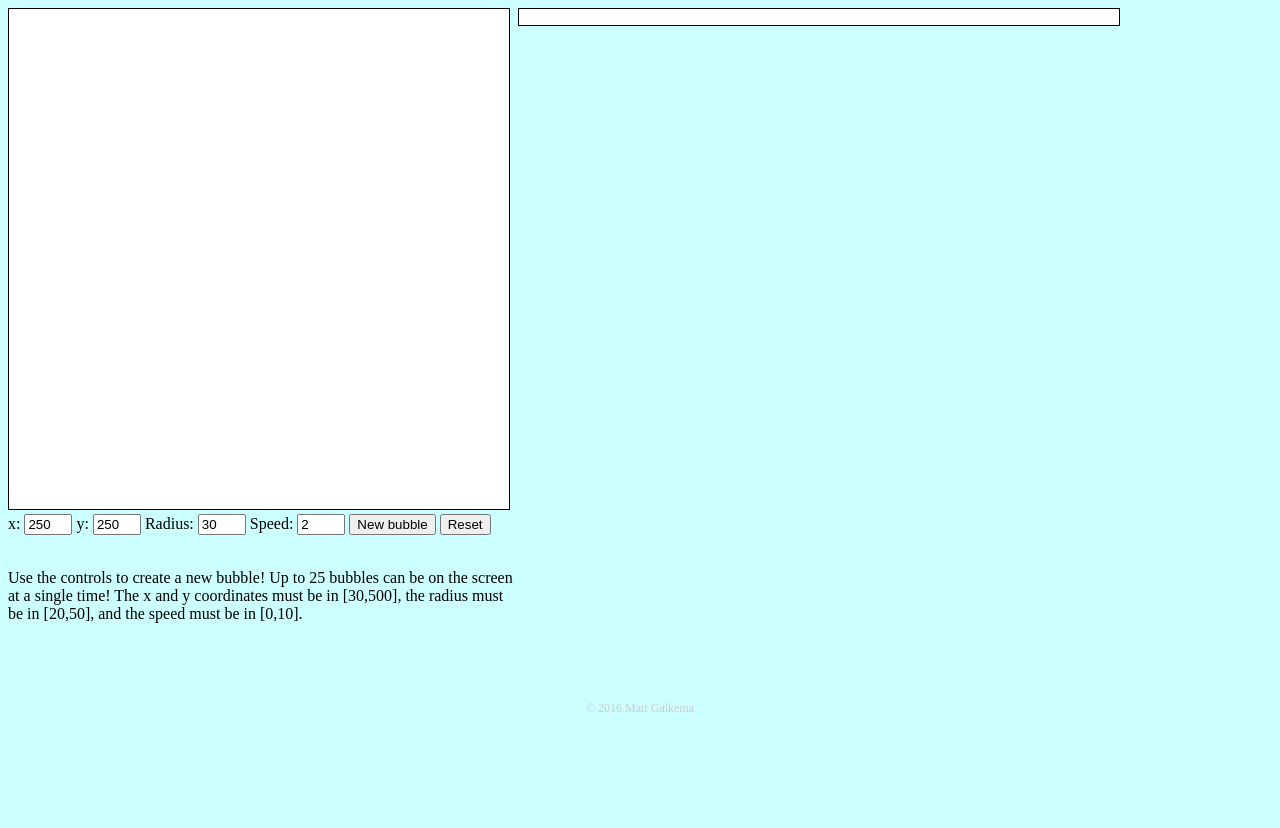
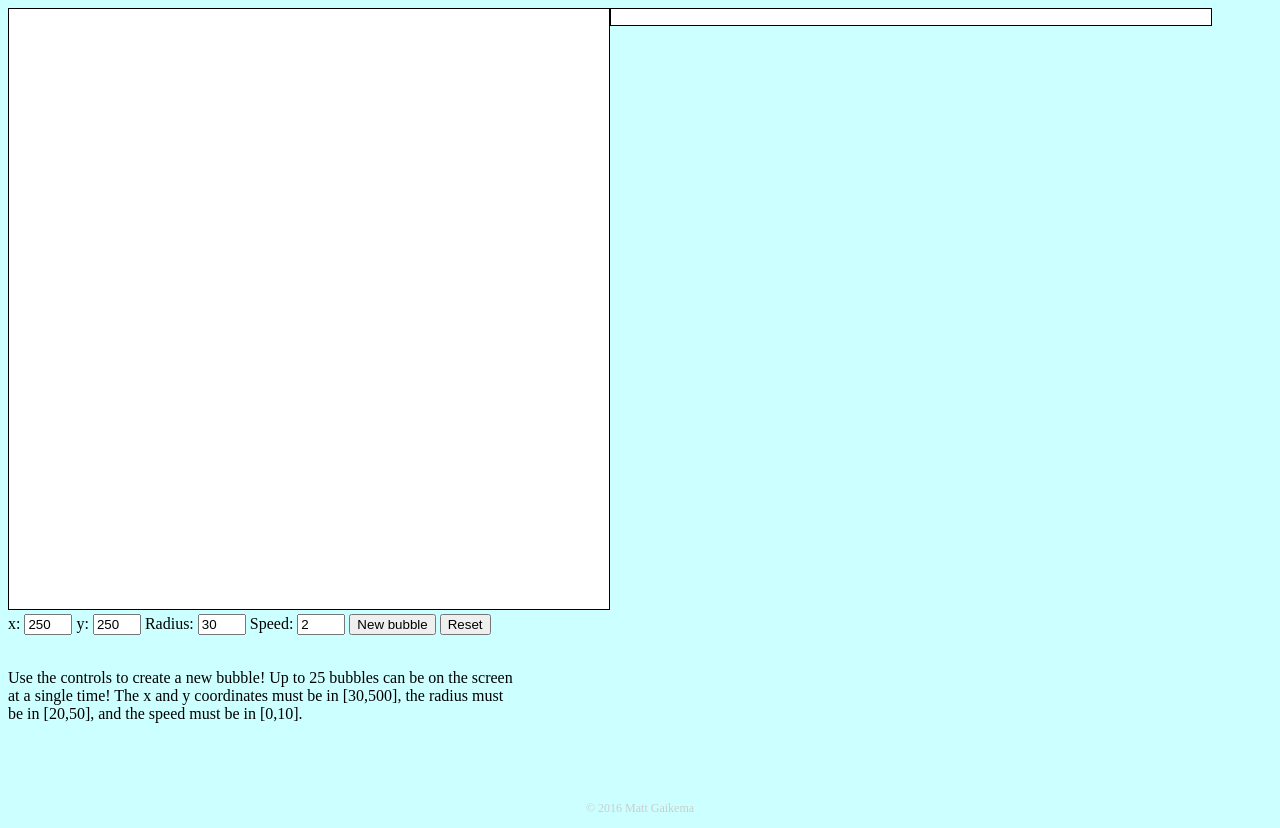
Before and after one commit to TexAgg/Bubble, a plain HTML site: page index.html in a window 1280 px wide. Before the commit the page ends 800 px from the top, so only its background shows below. Drawn offline with Linux system fonts and the light colour scheme.

Commit message:
Larger canvas

```diff
--- a/index.html
+++ b/index.html
@@ -12,7 +12,7 @@
 </head>
 <body>
 	<div id='right'>
-	<canvas id='my_canvas' width='500' height='500'></canvas>
+	<canvas id='my_canvas' width='600' height='600'></canvas>
 	<div>
 		<label for='x'>x:</label>
 		<input id='x' type='number' value='250' min='30'></input>
```
